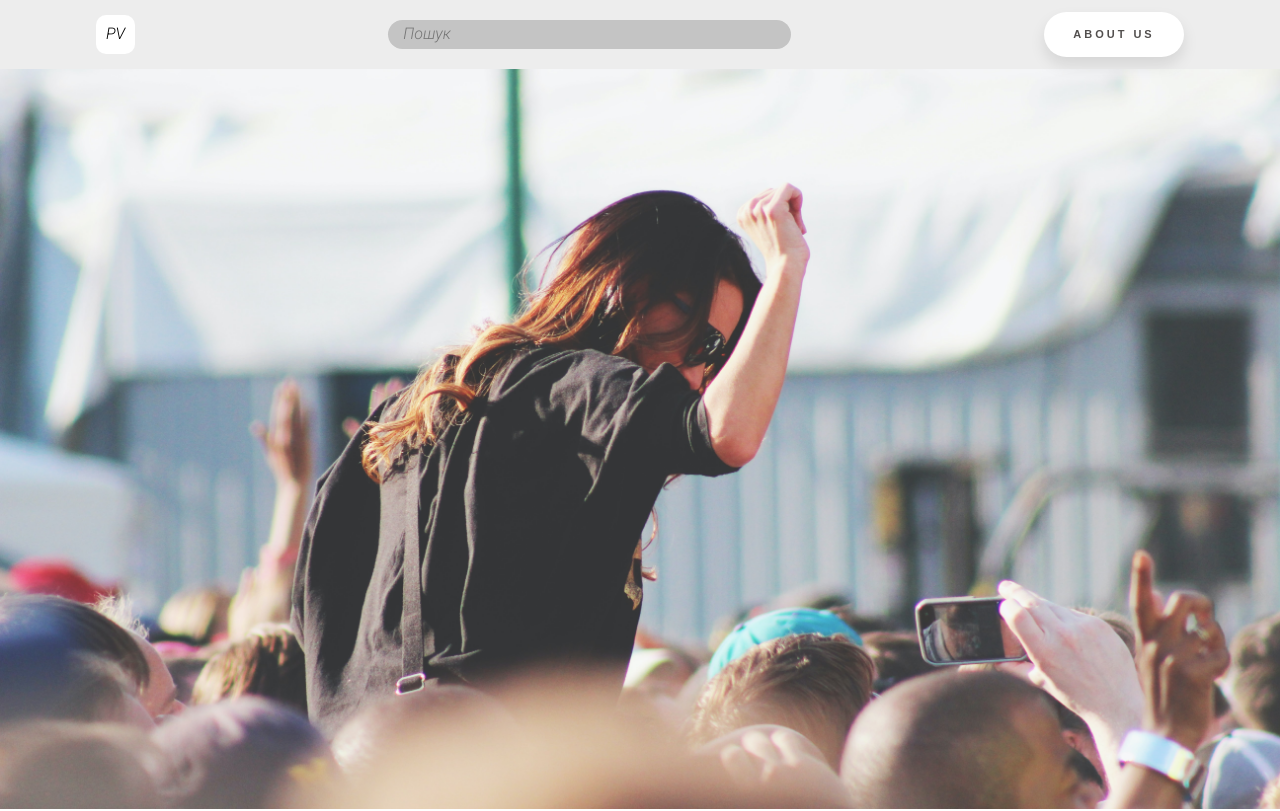
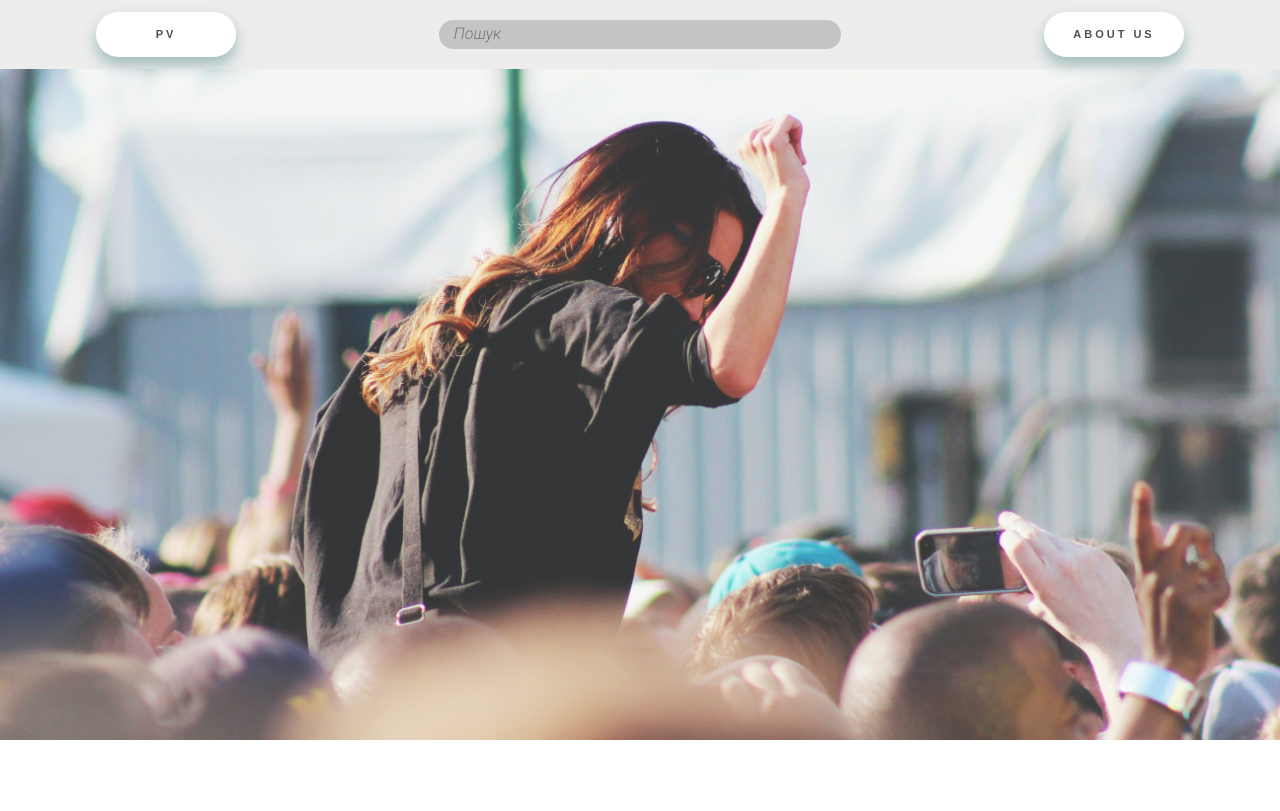
Before and after one commit to Murionochok/Project_Venus, a website: page index.html in a window 1280 px wide. Shown: the top 811 px of the page. Drawn offline with Linux system fonts and the light colour scheme.

Commit message:
Фікс хедера(баганутий)+кнопки(убогі)(Діма+Паша)

```diff
--- a/index.html
+++ b/index.html
@@ -13,10 +13,9 @@
 
     <div class="header">
       <div class="header-inner box">
-        <div class="header__logo header__logo_active">PV</div>
+        <a href="index.html" id="floating-button">PV</a>
         <input class="input" type="search" placeholder="Пошук">
         <a href="about_us.html" class="floating-button">About us</a>
-
       </div>
     </div>
 
@@ -236,6 +235,6 @@
 
   <div class="footer"><div id="root"></div></div>
 
-  <script src="js_files/main_functions.js" type="module"></script>
+  <!-- <script src="js_files/main_functions.js" type="module"></script> -->
 </body>
 </html>
--- a/styles/about_us.css
+++ b/styles/about_us.css
@@ -2,6 +2,33 @@
 	max-width: 85%;
 	margin: 0 auto;
 }
+
+#floating-button{
+	text-decoration: none;
+	display: inline-block;
+	width: 70px;
+	height: 45px;
+	line-height: 45px;
+	border-radius: 45px;
+	font-family: 'Montserrat', sans-serif;
+	font-size: 11px;
+	text-transform: uppercase;
+	text-align: center;
+	letter-spacing: 3px;
+	font-weight: 600;
+	color: #524f4e;
+	background: white;
+	box-shadow: 0 8px 15px rgb(161, 187, 187);
+	transition: .3s;
+  }
+
+  #floating-button:hover {
+	background-color: #2EE59D;
+	box-shadow: 0 15px 20px lightcyan;
+	color: white;
+	transform: translateY(-7px);
+  }
+
 
 .header{
 	width: 100%;
--- a/styles/index.css
+++ b/styles/index.css
@@ -14,6 +14,7 @@ body{
 .header{
 	width: 100%;
 	height: auto;
+	position: fixed;
 	padding: 15px 0;
 	background-color: #ededed;
 }
@@ -508,12 +509,39 @@ body{
 	font-weight: 600;
 	color: #524f4e;
 	background: white;
-	box-shadow: 0 8px 15px rgba(0, 0, 0, .1);
+	box-shadow: 0 8px 15px rgb(161, 187, 187);
 	transition: .3s;
   }
   .floating-button:hover {
 	background: #2EE59D;
-	box-shadow: 0 15px 20px rgba(46, 229, 157, .4);
+	box-shadow: 0 15px 20px lightcyan;
 	color: white;
 	transform: translateY(-7px);
   }
+
+
+  #floating-button{
+	text-decoration: none;
+	display: inline-block;
+	width: 140px;
+	height: 45px;
+	line-height: 45px;
+	border-radius: 45px;
+	font-family: 'Montserrat', sans-serif;
+	font-size: 11px;
+	text-transform: uppercase;
+	text-align: center;
+	letter-spacing: 3px;
+	font-weight: 600;
+	color: #524f4e;
+	background: white;
+	box-shadow: 0 8px 15px rgb(161, 187, 187);
+	transition: .3s;
+  }
+
+  #floating-button:hover {
+	background-color: lightcyan;
+	box-shadow: 0 15px 20px lightcyan;
+	color: white;
+	transform: translateY(-7px);
+  }
```
Also changed, not shown: about_us.html (+1 -4 lines).
